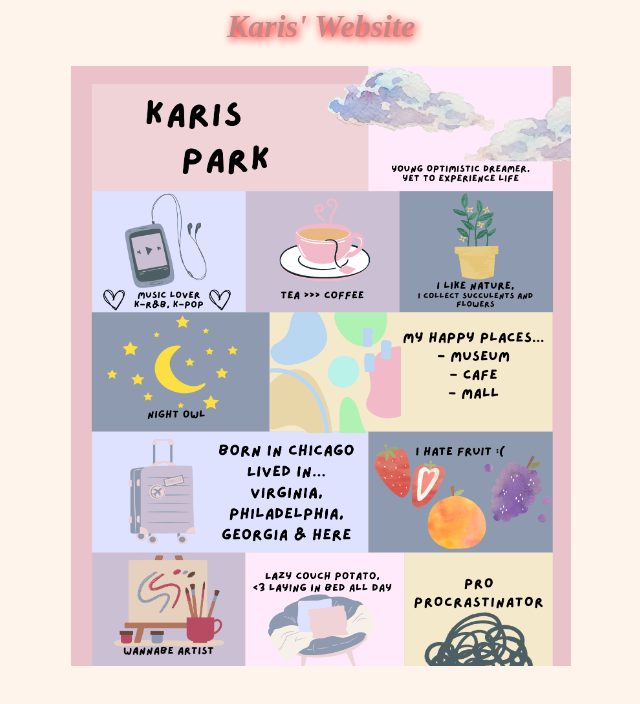
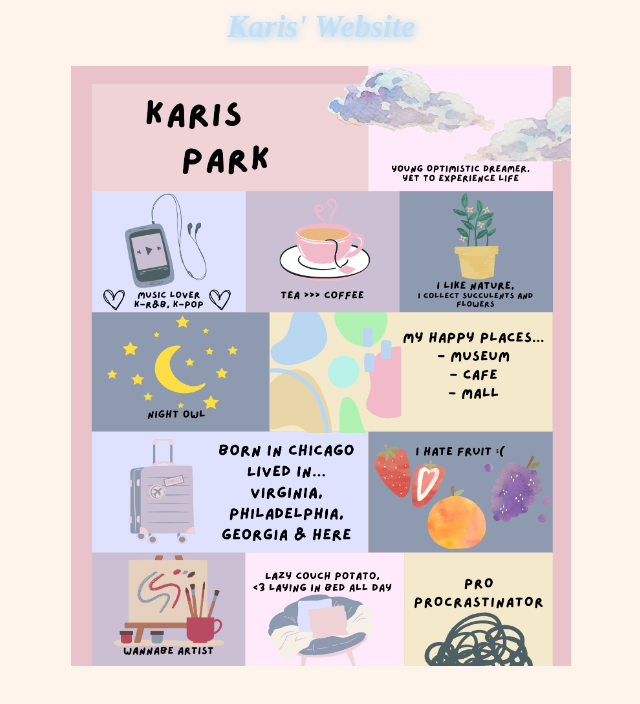
Before and after one commit to WVCS/index-KarisjhPark, a plain HTML site: page index.html in a window 1280 px wide. Shown: the whole page, without its empty margins (319-959 px from the left). Drawn offline with Linux system fonts and the light colour scheme.

Commit message:
updating text shadow

```diff
--- a/index.html
+++ b/index.html
@@ -18,8 +18,8 @@
 <style>
   h1 {
   text-align: center;
-  color: #C98686;
-  text-shadow: 2px 2px 8px #FF0000;
+  color: #C1E0F7;
+  text-shadow: 2px 2px 8px #A5D1F3;
   font-style: oblique;
 }
 body {
```
